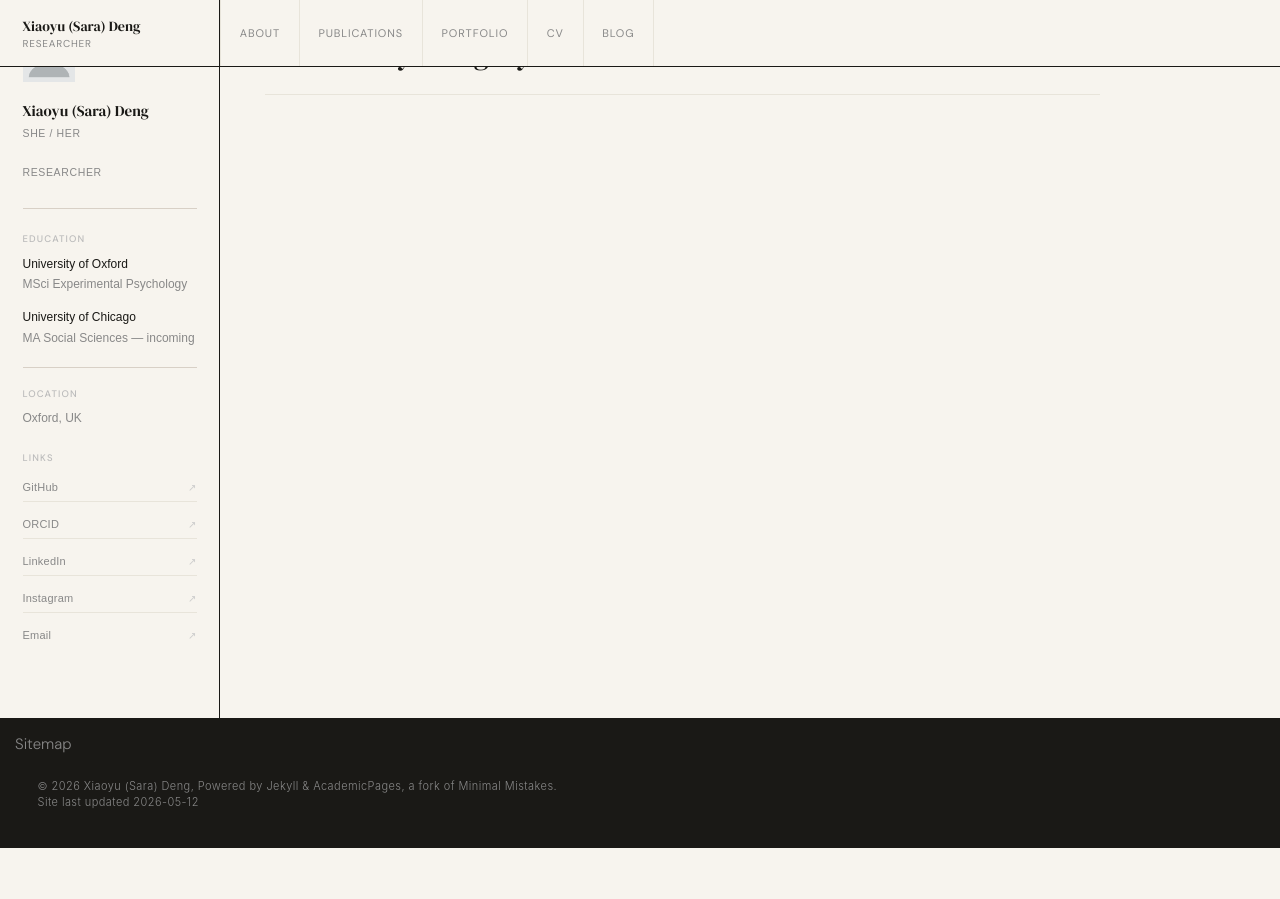
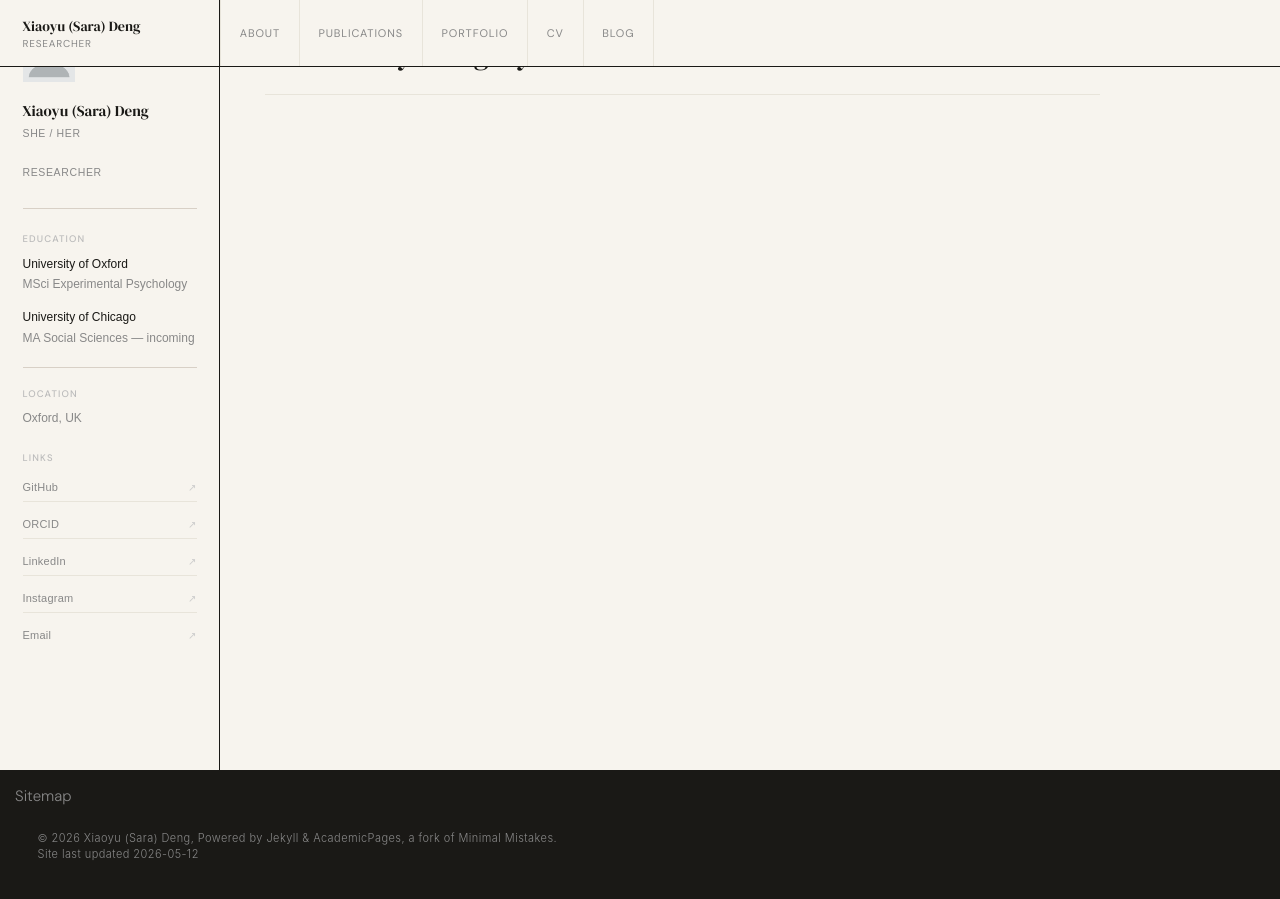
Before and after one commit to saradeng713/saradeng713.github.io, a Jekyll site: the page built from _pages/category-archive.html, in a window 1280 px wide and 900 px high, scrolled down 67 px. Built offline with Jekyll 4.4.1, drawn with Linux system fonts in a browser that asks for light colours; a script that is not in the unit is left out; before the commit the page ends 915 px from its top, so only the background shows below that.

Commit message:
Update custom.css

```diff
--- a/assets/css/custom.css
+++ b/assets/css/custom.css
@@ -153,8 +153,9 @@ body {
   float: none !important;
   display: grid !important;
   grid-template-columns: 220px 1fr !important;
-  min-height: calc(100vh - 52px) !important;
-  align-items: start !important;
+  align-items: stretch !important;
+  margin-bottom: 0 !important;
+  padding-bottom: 0 !important;
 }
 
 /* ── Hide default sidebar, show ours ── */
@@ -166,10 +167,11 @@ body {
 .sd-sidebar {
   border-right: 1px solid var(--rule-dark);
   padding: 2rem 1.5rem;
-  min-height: calc(100vh - 52px);
+  min-height: 100vh;
   background: var(--cream);
   position: sticky;
   top: 52px;
+  align-self: stretch;
 }
 
 .sd-sidebar__avatar {
```
